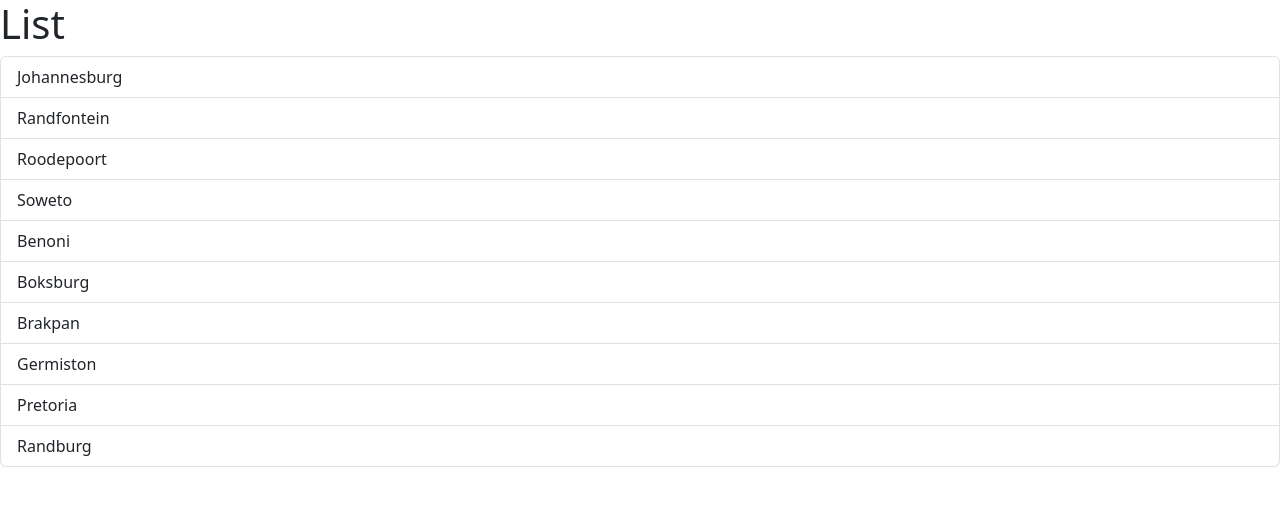
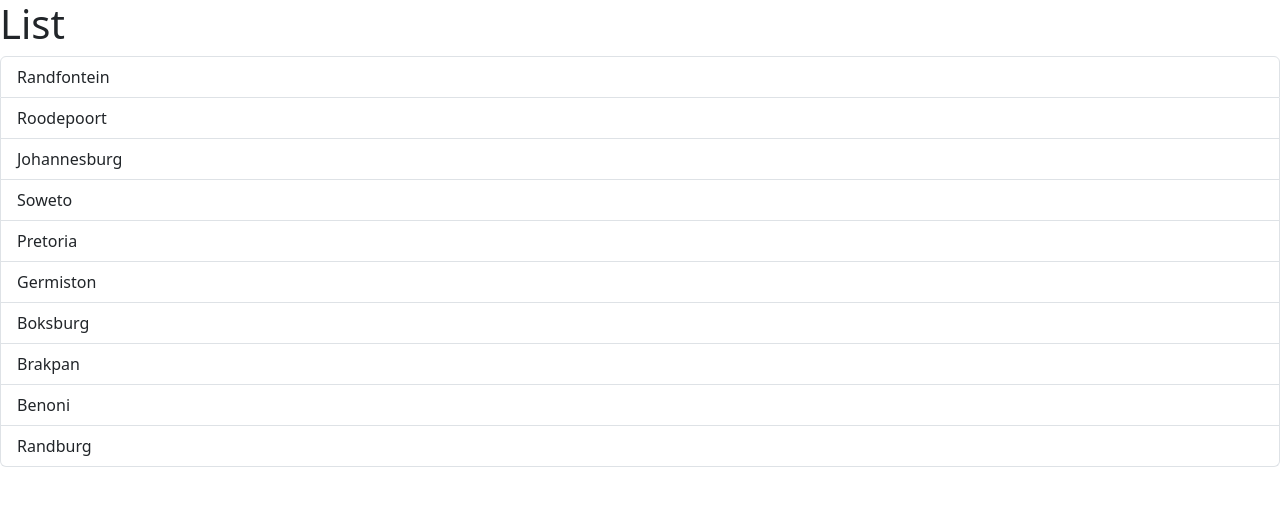
Before and after one commit to ARTMashimbyi/React_app, a React (Vite) app: page / in a window 1280 px wide. Shown: the top 506 px of the page. Built offline with nearby package versions, Linux system fonts and the light colour scheme.

Commit message:
changed items

```diff
--- a/src/components/ListGroup.tsx
+++ b/src/components/ListGroup.tsx
@@ -3,16 +3,16 @@ import { MouseEvent, useState } from "react";
 
 function ListGroup() {
   let items = [
-    "Johannesburg",
     "Randfontein",
     "Roodepoort",
+    "Johannesburg",
     "Soweto",
-    "Benoni",
+    "Pretoria",
+    "Germiston",
+
     "Boksburg",
     "Brakpan",
-    "Germiston",
-
-    "Pretoria",
+    "Benoni",
     "Randburg",
   ];
   //let selectedIndex = 0;
```
